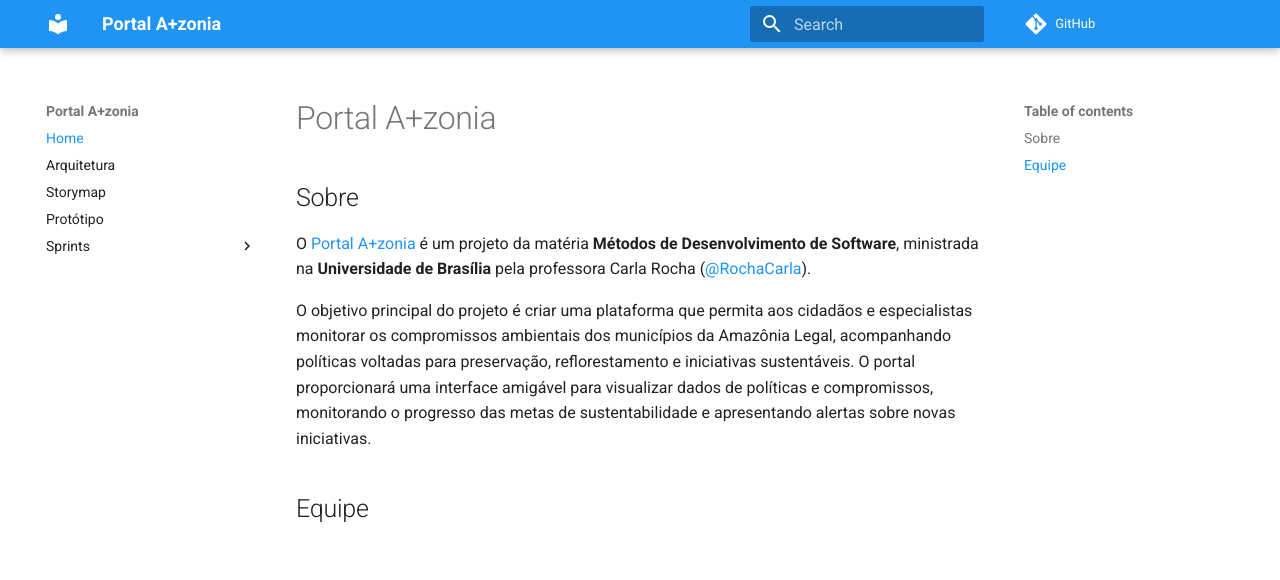
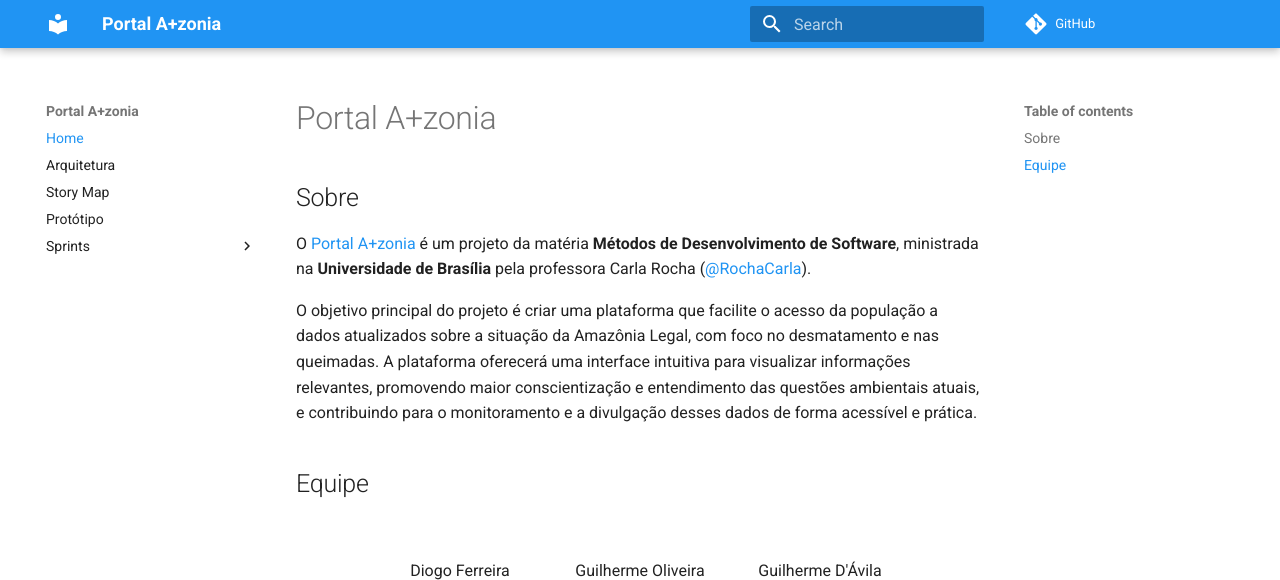
Before and after one commit to unb-mds/2024-2-Amaiszonia, an MkDocs documentation site: the page built from docs/index.md, in a window 1280 px wide and 1004 px high, cut to the strip 0-580 px from the top of the window. Built offline with MkDocs 1.6.1 and Material for MkDocs 9.7.7, drawn with Linux system fonts in a browser that asks for light colours; comment, search, counter and statistics services are not loaded.

Commit message:
Adiciona diagrama de arquitetura e atualiza documentação

```diff
--- a/docs/index.md
+++ b/docs/index.md
@@ -4,7 +4,7 @@
 
 O [Portal A+zonia](https://github.com/unb-mds/2024-2-Squad10/) é um projeto da matéria **Métodos de Desenvolvimento de Software**, ministrada na **Universidade de Brasília** pela professora Carla Rocha ([@RochaCarla](https://github.com/RochaCarla)).
 
-O objetivo principal do projeto é criar uma plataforma que permita aos cidadãos e especialistas monitorar os compromissos ambientais dos municípios da Amazônia Legal, acompanhando políticas voltadas para preservação, reflorestamento e iniciativas sustentáveis. O portal proporcionará uma interface amigável para visualizar dados de políticas e compromissos, monitorando o progresso das metas de sustentabilidade e apresentando alertas sobre novas iniciativas.
+O objetivo principal do projeto é criar uma plataforma que facilite o acesso da população a dados atualizados sobre a situação da Amazônia Legal, com foco no desmatamento e nas queimadas. A plataforma oferecerá uma interface intuitiva para visualizar informações relevantes, promovendo maior conscientização e entendimento das questões ambientais atuais, e contribuindo para o monitoramento e a divulgação desses dados de forma acessível e prática.
 
 ## Equipe
 
--- a/mkdocs.yml
+++ b/mkdocs.yml
@@ -4,7 +4,7 @@ repo_url: https://github.com/unb-mds/2024-2-Squad10
 nav:
   - Home: index.md
   - Arquitetura: arquitetura.md
-  - Storymap: storymap.md
+  - Story Map: storymap.md
   - Protótipo: prototipo.md
   - Sprints:
     - Sprint 0: sprints/sprint0.md
```
Also changed, not shown: docs/arquitetura.md (+2 -1 lines), docs/images/diagrama-arquitetura.png (added), site/404.html, site/index.html, site/search/search_index.json, site/sprints/sprint0/index.html, site/sprints/sprint1/index.html, 1 other file.
